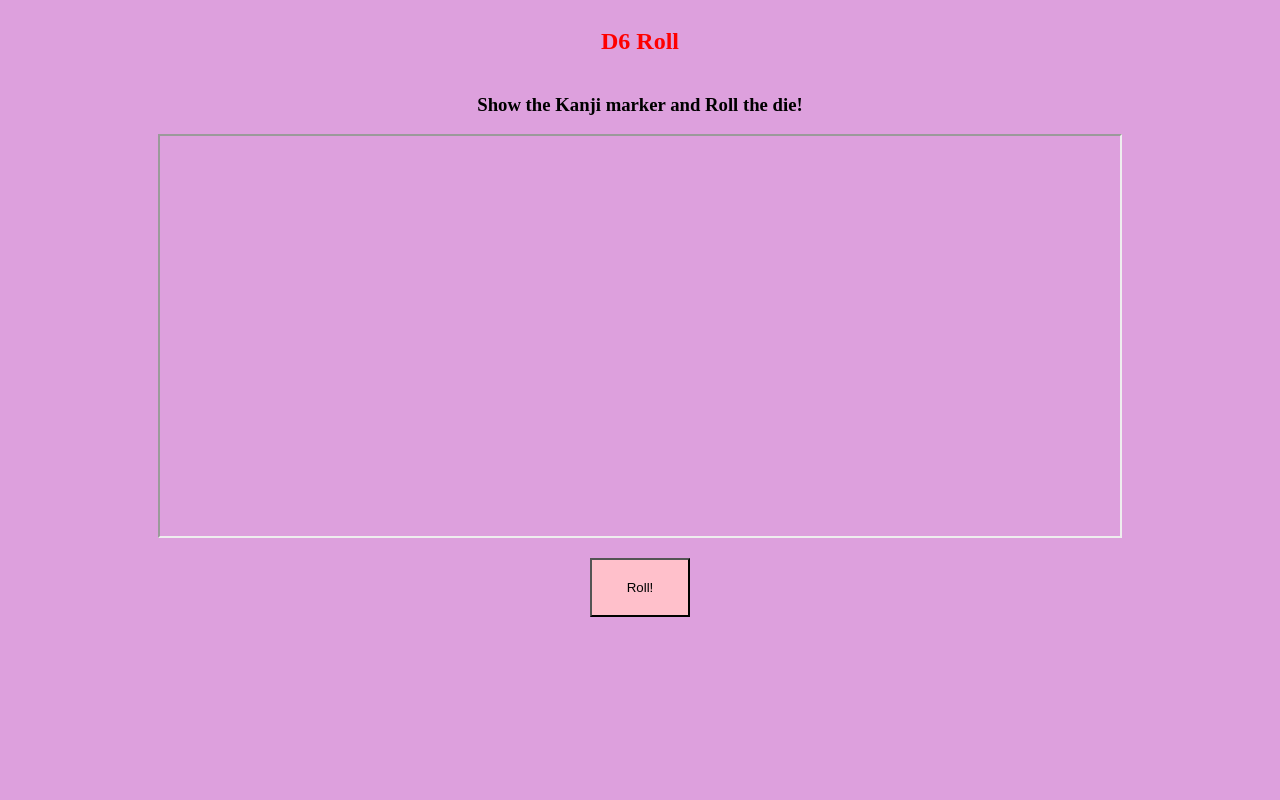
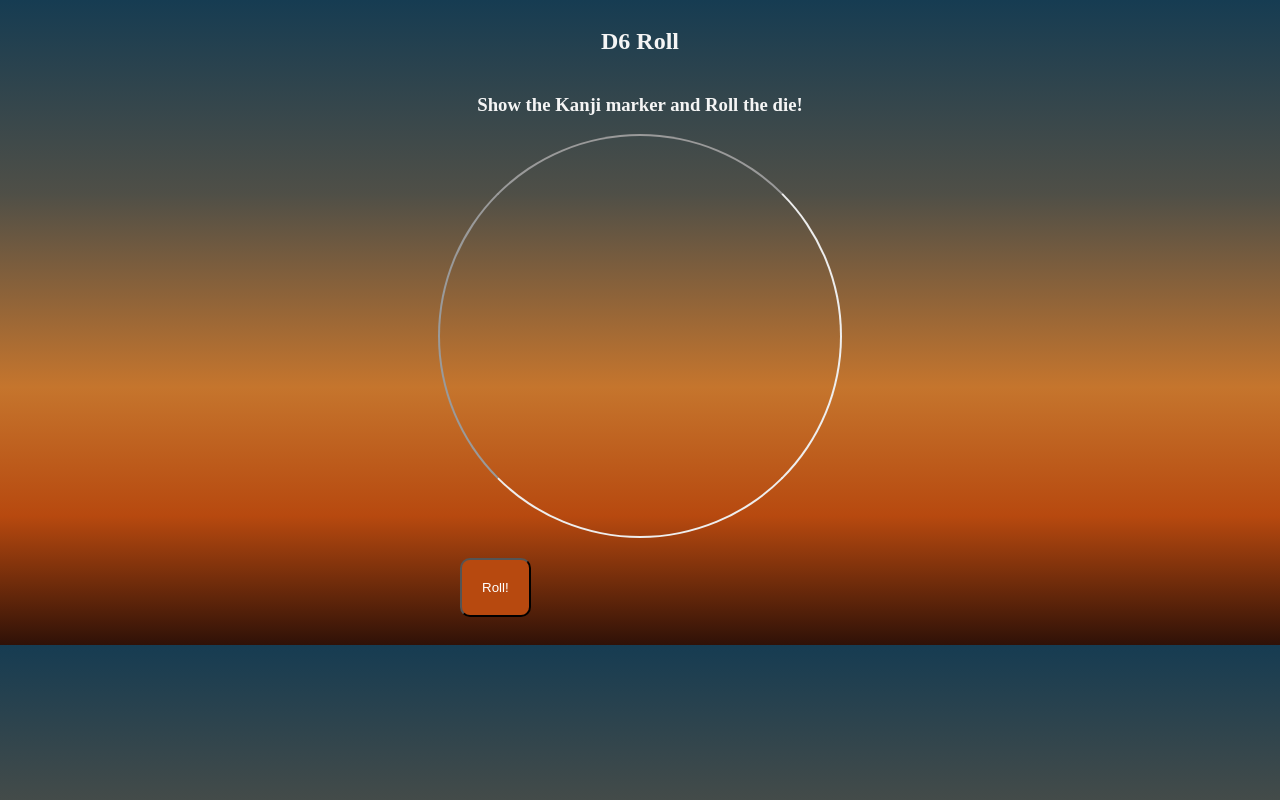
Before and after one commit to anacko/AR-Dice, a Node server app: page / in a window 1280 px wide. Run offline with Node 20, Linux system fonts and the light colour scheme; some libraries are stand-ins or nearby versions.

Commit message:
Add more styling

```diff
--- a/public/index.css
+++ b/public/index.css
@@ -1,31 +1,30 @@
-* {
-  background-color: plum;
-}
-
 .all {
+  background: linear-gradient(to bottom, #163C52 0%,#4F4F47 30%,#C5752D 60%,#B7490F 80%, #2F1107 100%);
   display: flex;
   flex-flow: column;
   align-items: center;
-}
-
-.title {
-  color: red;
-}
-
-.results {
-  color: blue;
+  justify-content: space-between;
+  color: whitesmoke;
 }
 
 .camera {
-  width: 75vw;
-  height: 50vh;
+  width: min(50vw, 50vh);
+  height: min(50vw, 50vh);
   scrollbar-width: none;
+  border-radius: 50%;
+}
+
+.buttons {
+  width: min(50vw, 50vh);
+  display: flex;
+  justify-content: space-between;
 }
 
 button {
-  width: 100px;
   text-align: center;
-  background-color: pink;
+  background-color: #B7490F;
   margin: 1.5em;
   padding: 1.5em;
+  border-radius: 10px;
+  color: white;
 }
--- a/views/index.ejs
+++ b/views/index.ejs
@@ -7,22 +7,22 @@
   <link rel="stylesheet" href="index.css"/>
   <title>Roll me!</title>
 </head>
-<body>
-  <div class="all">
+<body class="all">
   <h2 class="title">D6 Roll</h2>
-
   <% if (d6Value === '0' || !d6Value) { %>
     <h3 class="instructions">Show the Kanji marker and Roll the die!</h3>
   <% } else { %>
     <h3 class="instructions">Show the Kanji marker and Check your roll!</h3>
   <% } %>
   <iframe class="camera" scrolling="no" src="/main"></iframe>
+  <div class="buttons">
   <% if (d6Value === '0' || !d6Value) { %>
     <form action="/new_d6" method="POST"><button onclick="">Roll!</button></form>
   <% } else { %>
-    <h3 class="results">You rolled number <%= d6Value %>! </h3>
+    <form action="/new_d6" method="POST"><button onclick="">Roll Again!</button></form>
     <form action="/reset_d6" method="POST"><button onclick="">Reset</button></form>
-  <% } %>
-</div>
+    <% } %>
+  </div>
+
 </body>
 </html>
--- a/views/main.ejs
+++ b/views/main.ejs
@@ -12,11 +12,12 @@
   <a-scene vr-mode-ui="enabled: false" embedded arjs>
     <a-marker preset="kanji">
       <a-entity
-      position="0 0 0"
-      scale="1 1 1"
+      position="0 0 -0.5"
+      scale="2 2 2"
       gltf-model="url(./models/d6)"
       <% if (d6Value === '0' || !d6Value) { %>
-          animation="property: rotation; to: 0 360 360; loop: true; easing: linear; dur: 4000;"
+        position="0 0 0"
+        animation="property: rotation; to: 0 360 360; loop: true; easing: linear; dur: 4000;"
       <% } %>
         ></a-entity>
     </a-marker>
```
